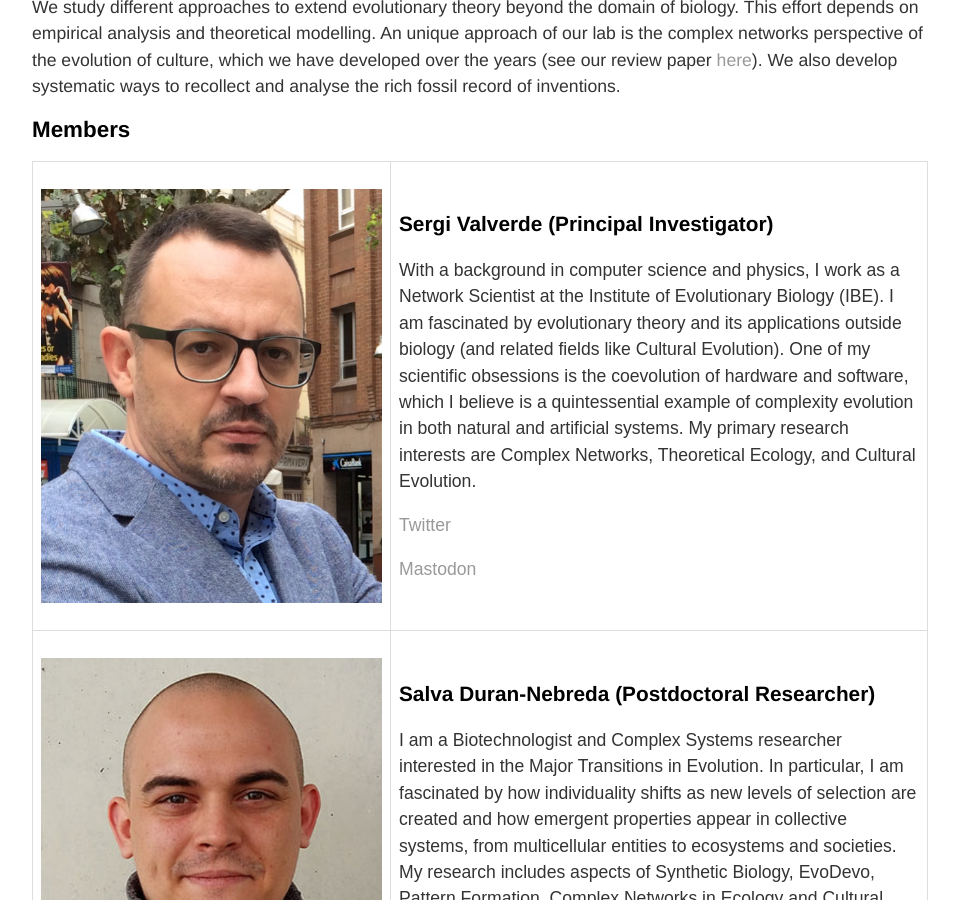
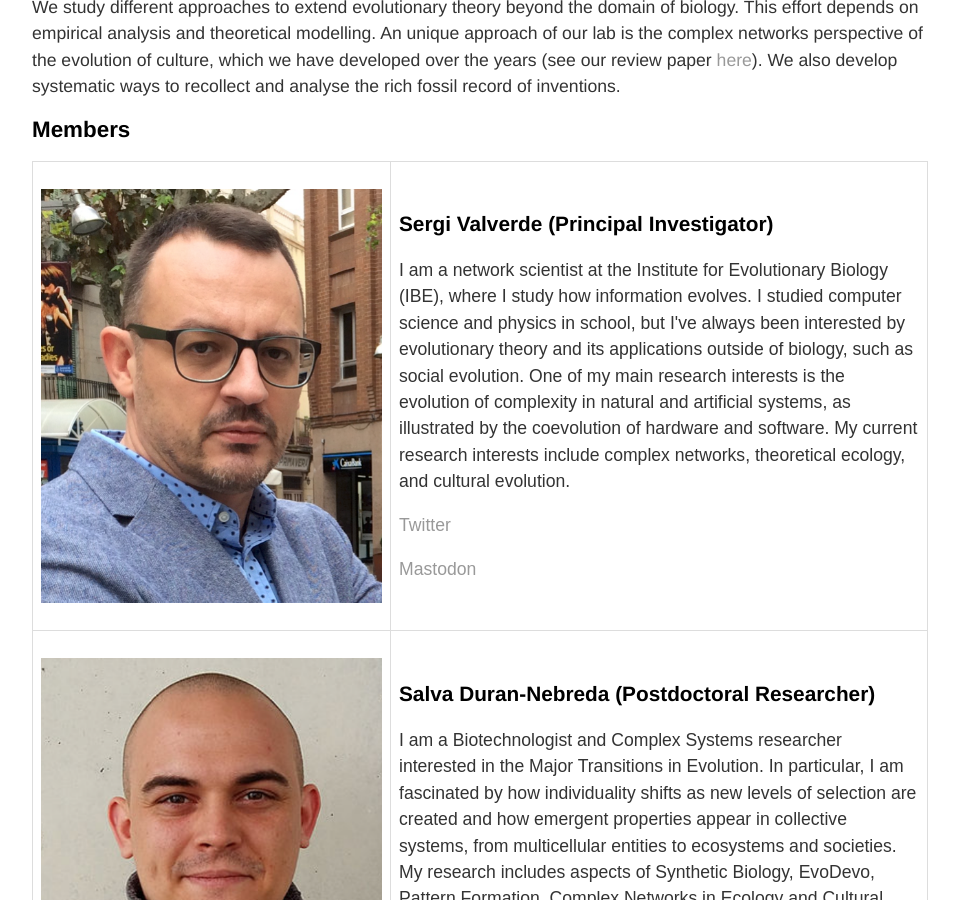
Before and after one commit to svalver/svalver.github.io, a Jekyll site: the page built from index.html, in a window 1280 px wide and 900 px high, scrolled down 820 px. Shown: the whole window, without its empty margins (160-1119 px from the left). Built offline with Jekyll 4.4.1, drawn with Linux system fonts in a browser that asks for light colours.

Commit message:
Update index.html
main

```diff
--- a/index.html
+++ b/index.html
@@ -39,13 +39,15 @@ td, th {
 <tr>
     <td style="width:40%"><img src = "images/sergi_valverde.png"  style="float:center;"/></td>
     <td><h3>Sergi Valverde (Principal Investigator)</h3>
-        <p>With a background in computer science and physics, I work as a Network Scientist at
-            the Institute of Evolutionary Biology (IBE). I am fascinated by evolutionary theory
-            and its applications outside biology (and related fields like Cultural Evolution).
-            One of my scientific obsessions is the coevolution of hardware and software, which
-            I believe is a quintessential example of complexity evolution in both natural
-            and artificial systems. My primary research interests are Complex Networks,
-            Theoretical Ecology, and Cultural Evolution.</p>
+        <p>
+            I am a network scientist at the Institute for Evolutionary Biology (IBE), where
+            I study how information evolves. I studied computer science and physics in school,
+            but I've always been interested by evolutionary theory and its applications
+            outside of biology, such as social evolution. One of my main research interests
+            is the evolution of complexity in natural and artificial systems, as illustrated
+            by the coevolution of hardware and software. My current research interests include
+            complex networks, theoretical ecology, and cultural evolution.
+        </p>
         <p><a href="https://twitter.com/svalver"> Twitter </a> </p>
         <p><a href="https://ecoevo.social/@svalver"> Mastodon </a> </p>
     </td>
```
